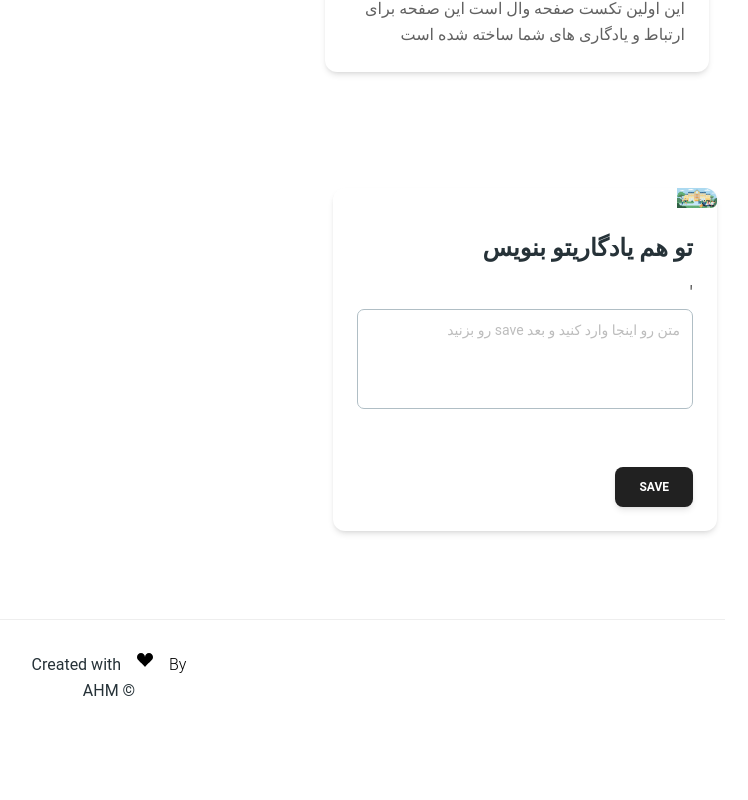
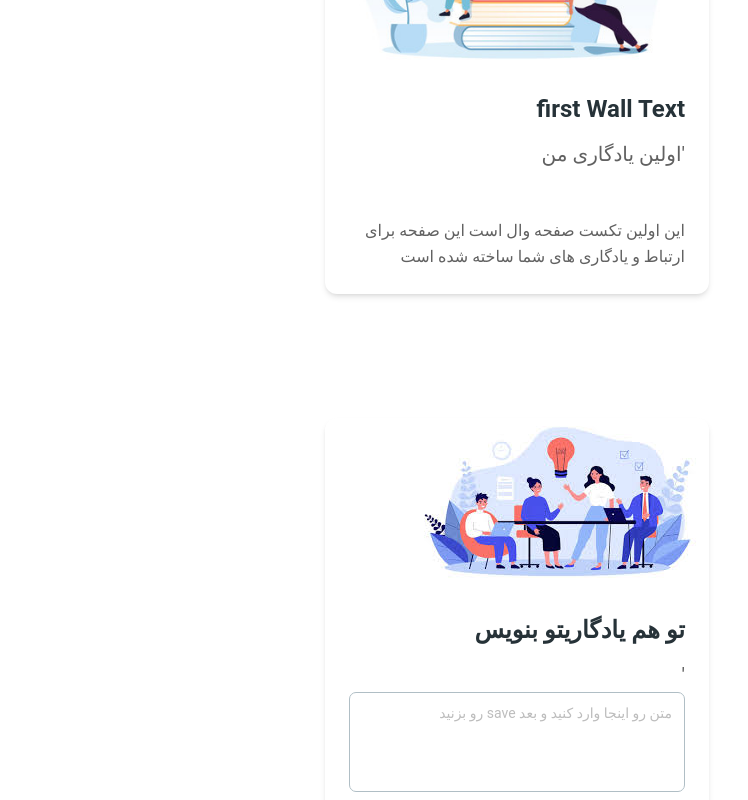
Before and after one commit to KHODE-HM/unibax, a React (Create React App) app: page /wall2 in a window 1280 px wide. Shown: the part 580-1380 px from the top of the page, without its empty margins (531-1279 px from the left). Before the commit the page ends 1308 px from the top, so only its background shows below. Built offline with nearby package versions, Linux system fonts and the light colour scheme.

Commit message:
update wall pic

```diff
--- a/src/pages/wall2.jsx
+++ b/src/pages/wall2.jsx
@@ -68,7 +68,7 @@ export default function Wall2() {
           color="transparent"
           className="m-0 rounded-md"
         >
-          <img src={img} className="w-10" alt="ui/ux review check" />
+          <img src={img} className="w-200px" alt="ui/ux review check" />
         </CardHeader>
         <CardBody>
           <Typography variant="h4" color="blue-gray">
@@ -126,7 +126,7 @@ export default function Wall2() {
               img={pic1}
             />
           </div>
-          <div className="mt-6 p-8">
+          <div className="mt-6 p-10">
             <BlogCard
               img={pic2}
               Title={"تو هم یادگاریتو بنویس"}
```
Also changed, not shown: src/images/3.jpg.
